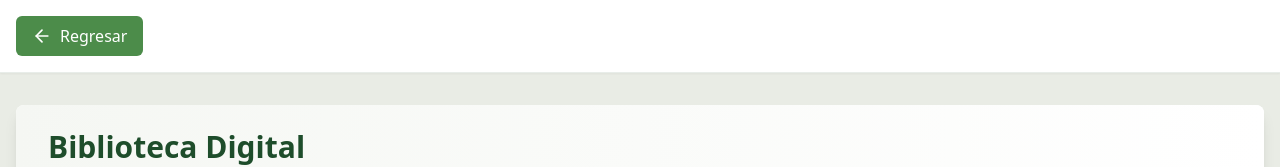
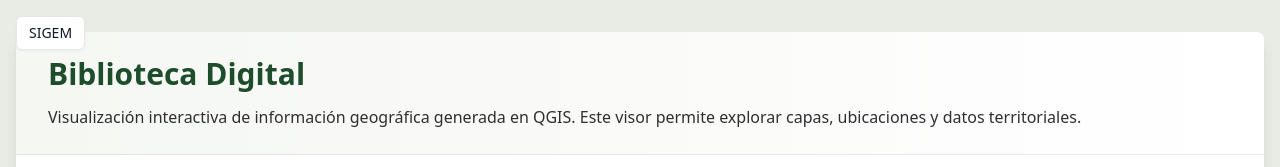
Before and after one commit to flavio1227/Biblioteca, a React (Vite) app: page / in a window 1280 px wide. Shown: the top 167 px of the page. Built offline with nearby package versions, Linux system fonts and the light colour scheme.

Commit message:
Reemplazar botÃ³n de regresar con botÃ³n fijo estilo Apple SIGEM

```diff
--- a/src/App.tsx
+++ b/src/App.tsx
@@ -1,4 +1,4 @@
-import { ArrowLeft, Mountain, AlertTriangle, Pickaxe, ChevronDown, ChevronUp } from 'lucide-react';
+import { Mountain, AlertTriangle, Pickaxe, ChevronDown, ChevronUp } from 'lucide-react';
 import { useState } from 'react';
 
 type MapType = 'concesiones' | 'incidencias' | 'permisos';
@@ -21,11 +21,6 @@ interface MapConfig {
 function App() {
   const [activeMap, setActiveMap] = useState<MapType>('concesiones');
   const [expandedTables, setExpandedTables] = useState<Record<string, boolean>>({});
-
-  const handleReturn = () => {
-    // Redirigir a la página principal o dejar vacío según necesidad
-    window.location.href = '/';
-  };
 
   const toggleTable = (tableId: string) => {
     setExpandedTables(prev => ({
@@ -82,24 +77,13 @@ function App() {
 
   return (
     <div className="min-h-screen" style={{ backgroundColor: '#E9ECE5' }}>
-      {/* Header with Return Button */}
-      <header className="bg-white shadow-sm" style={{ borderBottom: '1px solid rgba(30, 77, 43, 0.1)' }}>
-        <div className="container mx-auto px-4 py-4">
-          <button
-            onClick={handleReturn}
-            className="flex items-center gap-2 font-medium transition-all duration-200 px-4 py-2 rounded-md"
-            style={{
-              backgroundColor: '#4C8C4A',
-              color: '#FFFFFF'
-            }}
-            onMouseEnter={(e) => e.currentTarget.style.backgroundColor = '#1E4D2B'}
-            onMouseLeave={(e) => e.currentTarget.style.backgroundColor = '#4C8C4A'}
-          >
-            <ArrowLeft size={20} />
-            <span>Regresar</span>
-          </button>
-        </div>
-      </header>
+      {/* Fixed Apple-style Navigation Button */}
+      <a
+        href="https://flavio1227.github.io/SIGEM1.1/"
+        className="fixed top-4 left-4 z-50 inline-block px-3 py-1.5 text-sm font-medium text-gray-900 bg-white border border-gray-200 rounded-md shadow-sm hover:bg-gray-50"
+      >
+        SIGEM
+      </a>
 
       {/* Main Content */}
       <main className="container mx-auto px-4 py-8 max-w-7xl">
```
